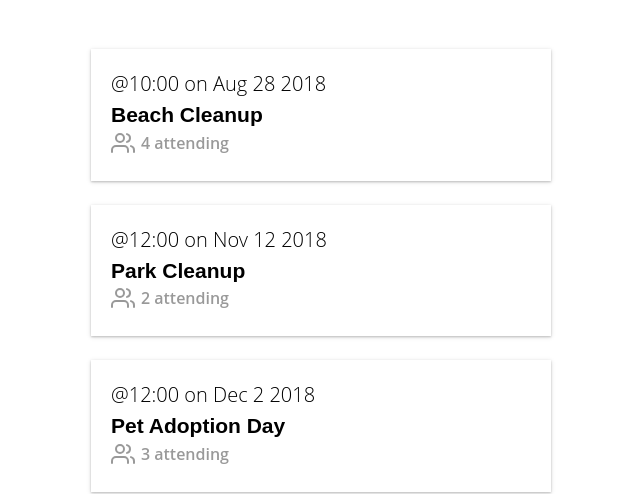
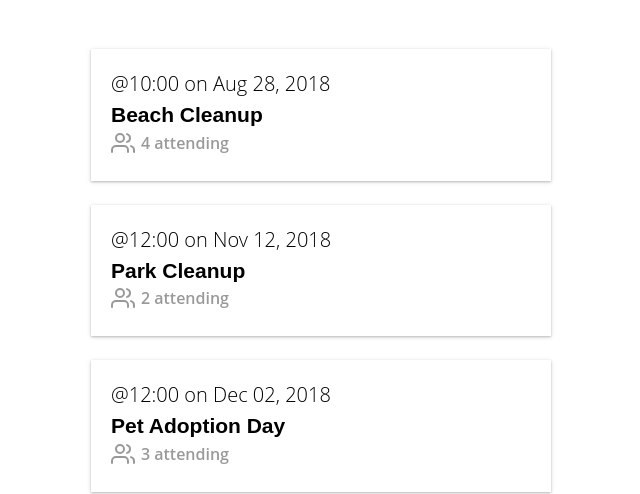
Before and after one commit to claytonbellmor/Vue-Mastery-Code-Along, a Vue app in the folder Next Level Vue Lesson One/: page / in a window 1280 px wide. Shown: the part 153-647 px from the top of the page, without its empty margins (319-959 px from the left). Built offline with nearby package versions, Linux system fonts and the light colour scheme; data requests are answered from the project's data file.

Commit message:
Added filters
Used a filter to format date.

Recommended to use computed or methods in real world. Better caching.

Also, piping in JS is different than filter pipes, so be aware that '|' has two different meaning in Vue.

```diff
--- a/Next Level Vue Lesson One/db.json
+++ b/Next Level Vue Lesson One/db.json
@@ -121,7 +121,7 @@
       ]
     },
     {
-      "id": 12,
+      "id": 6,
       "title": "Orlando Dev Meetup",
       "date": "Dec 2 2018",
       "time": "12:00",
@@ -217,7 +217,7 @@
       ]
     },
     {
-      "id": 5,
+      "id": 10,
       "category": "animal welfare",
       "organizer": {
         "user": {
@@ -228,12 +228,12 @@
       "title": "Gregg's Event",
       "description": "We'll do stuff",
       "location": "Your House",
-      "date": "",
+      "date": "2020-07-02T18:32:00.000Z",
       "time": "5:00",
       "attendees": []
     },
     {
-      "id": 5430332,
+      "id": 1035325,
       "user": {
         "id": "abc123",
         "name": "Adam"
@@ -243,33 +243,11 @@
         "id": "abc123",
         "name": "Adam"
       },
-      "title": "Puppy Party",
-      "description": "fwfwef",
-      "location": "fwf",
-      "date": "2020-07-01T04:43:00.000Z",
-      "time": "15:00",
-      "attendees": []
-    },
-    {
-      "id": 8169645,
-      "user": {
-        "id": "abc123",
-        "name": "Adam"
-      },
-      "category": {
-        "isTrusted": true
-      },
-      "organizer": {
-        "id": "abc123",
-        "name": "Adam"
-      },
-      "title": "wfwf",
-      "description": "fwfe",
-      "location": "wfwef",
-      "date": "2020-07-05T17:27:00.000Z",
-      "time": {
-        "isTrusted": true
-      },
+      "title": "Hiking Dinosaurs",
+      "description": "Transpiring time and sense",
+      "location": "Pangea",
+      "date": "2020-07-02T18:52:00.000Z",
+      "time": "13:00",
       "attendees": []
     }
   ]
--- a/Next Level Vue Lesson One/src/components/EventCard.vue
+++ b/Next Level Vue Lesson One/src/components/EventCard.vue
@@ -1,7 +1,7 @@
 <template>
   <router-link class="event-link" :to="{ name: 'event-show', params: { id: event.id } }">
     <div class="event-card -shadow">
-      <span class="eyebrow">@{{ event.time }} on {{ event.date }}</span>
+      <span class="eyebrow">@{{ event.time }} on {{ event.date | date }}</span>
       <h4 class="title">{{ event.title }}</h4>
       <BaseIcon name="users">{{ event.attendees.length }} attending</BaseIcon>
     </div>
--- /dev/null
+++ b/Next Level Vue Lesson One/src/filters/date.js
@@ -0,0 +1,9 @@
+// Global Filter
+export default value => {
+  const date = new Date(value)
+  return date.toLocaleString(['en-US'], {
+    month: 'short',
+    day: '2-digit',
+    year: 'numeric'
+  })
+}
--- a/Next Level Vue Lesson One/src/main.js
+++ b/Next Level Vue Lesson One/src/main.js
@@ -6,8 +6,11 @@ import router from './router'
 import store from './store/store'
 import 'nprogress/nprogress.css'
 import Vuelidate from 'vuelidate'
+import DateFilter from './filters/date'
 
 Vue.use(Vuelidate)
+
+Vue.filter('date', DateFilter)
 
 Vue.config.productionTip = false
 
--- a/Next Level Vue Lesson One/src/views/EventShow.vue
+++ b/Next Level Vue Lesson One/src/views/EventShow.vue
@@ -1,7 +1,7 @@
 <template>
   <div>
     <div class="event-header">
-      <span class="eyebrow">@{{ event.time }} on {{ event.date }}</span>
+      <span class="eyebrow">@{{ event.time }} on {{ event.date | date }}</span>
       <h1 class="title">{{ event.title }}</h1>
       <h5>Organized by {{ event.organizer ? event.organizer.name : '' }}</h5>
       <h5>Category: {{ event.category }}</h5>
```
